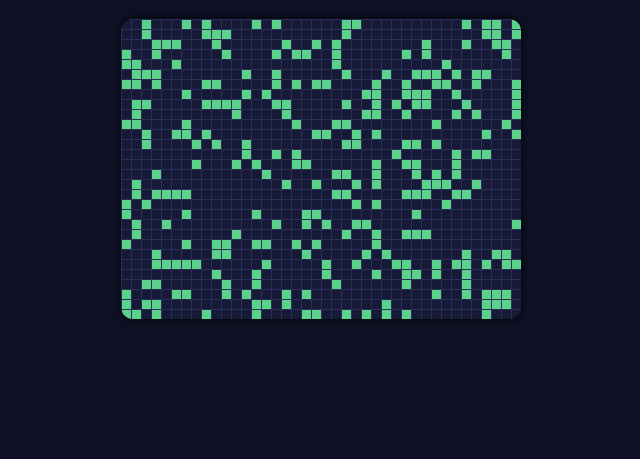
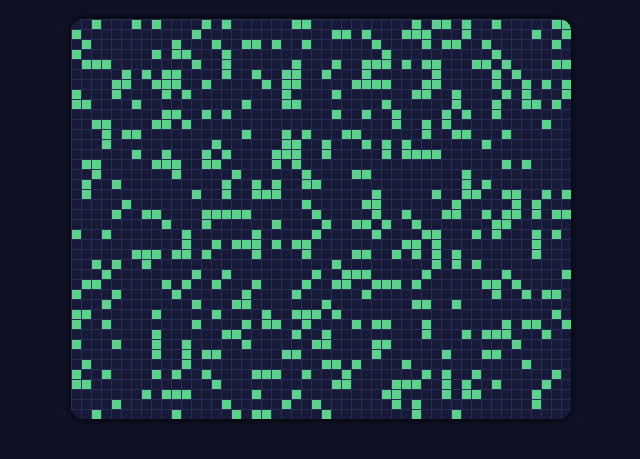
Before and after one commit to MiloRia/Conway-s_Game_of_Life, a plain HTML site: page index.html in a window 1280 px wide. Shown: the part 99-558 px from the top of the page, without its empty margins (319-959 px from the left). Drawn offline with Linux system fonts and the light colour scheme.

Commit message:
mod: resize the canvas

```diff
--- a/index.html
+++ b/index.html
@@ -8,7 +8,7 @@
     </head>
     <body>
         <h1>Conway's Game of Life</h1>
-        <canvas id="board" width="400" height="300"></canvas>
+        <canvas id="board" width="500" height="400"></canvas>
         <script src="script.js"></script>
     </body>
 </html>
```
